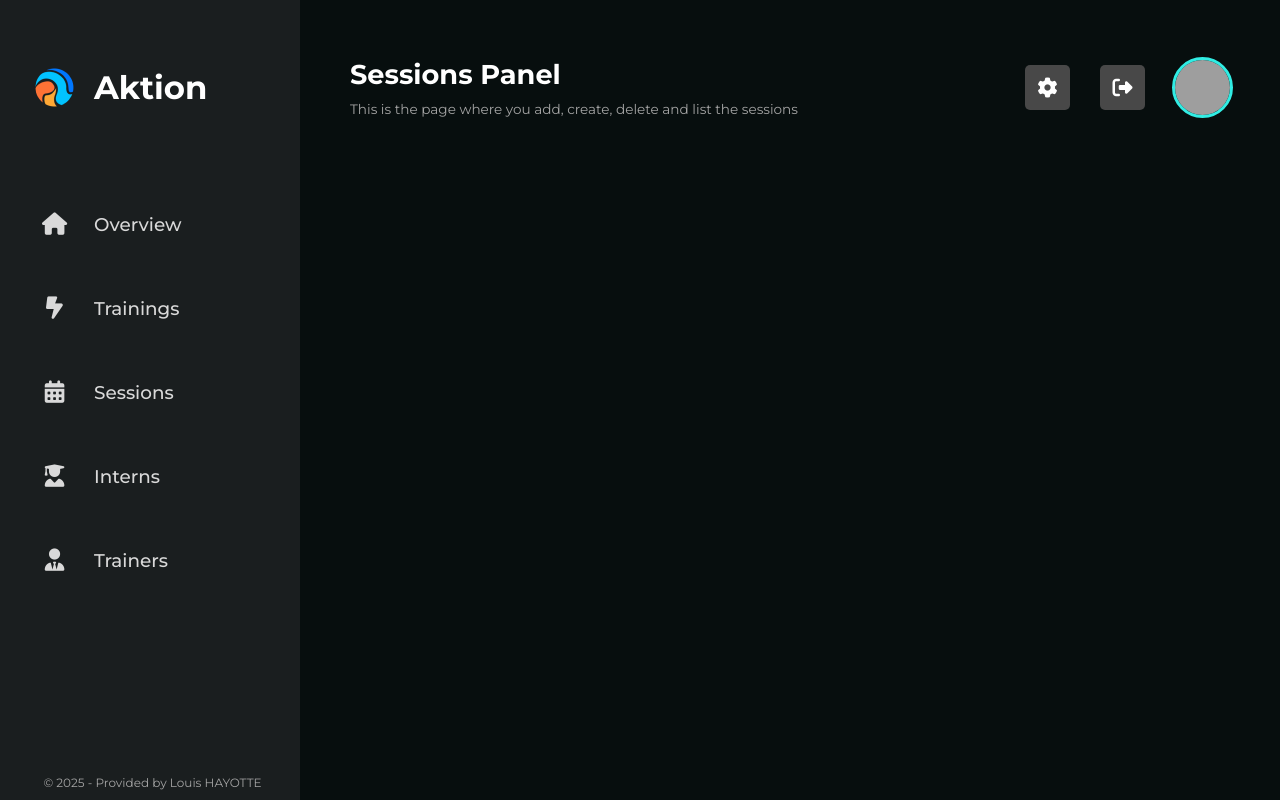
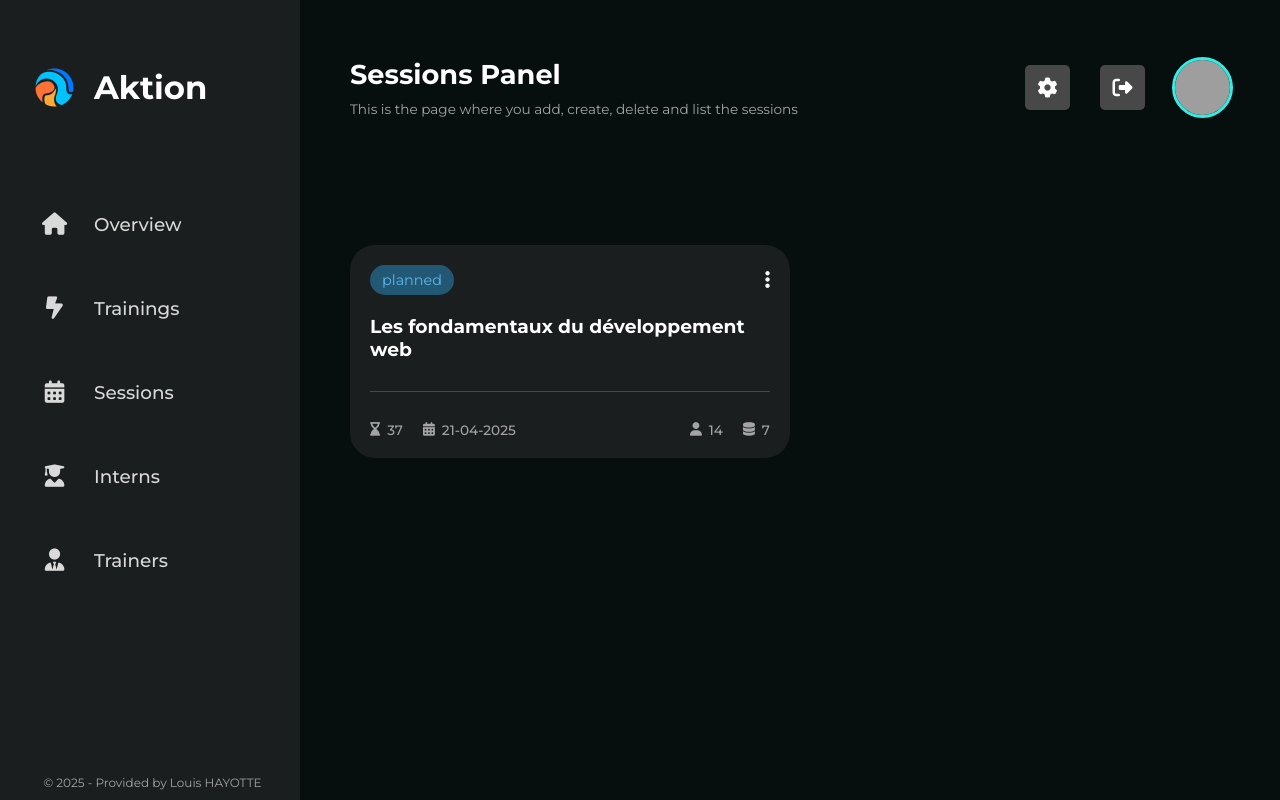
Before and after one commit to LouisHyt/Symfony-Sessions, a Symfony app: template code/templates/session/index.html.twig in a window 1280 px wide. Run offline with Twig, Linux system fonts and the light colour scheme; the template is opened without the code that fills it, so the values that code supplies are empty; some libraries are stand-ins or nearby versions; grey boxes are pictures that could not be loaded.

Commit message:
feat: Added Session view & intern delete

```diff
--- a/code/public/css/components.css
+++ b/code/public/css/components.css
@@ -4,17 +4,17 @@
     font-size: 0.9em;
     white-space: nowrap;
 
-    &.waiting {
+    &.neutral {
         background: #235875;
         color: #5bb5ee;
     }
 
-    &.inactive {
+    &.danger {
         background: #3f2328;
         color: #ff6b6b;
     }
 
-    &.in-session {
+    &.active {
         background: #5b6123;
         color: #beb74b;
     }
--- /dev/null
+++ b/code/public/css/sessions.css
@@ -0,0 +1,58 @@
+.sessions-grid{
+    display: grid;
+    grid-template-columns: repeat(auto-fill, minmax(min(350px, 100%), 1fr));
+}
+
+.session-card {
+    display: flex;
+    flex-direction: column;
+    gap: 10px;
+    background-color: var(--secondary-bg-clr);
+    justify-content: center;
+    padding: 20px;
+    border-radius: 25px;
+    gap: 20px;
+
+    & > .header {
+        display: flex;
+        align-items: center;
+        justify-content: space-between;
+    }
+
+    & > .header > .actions{
+        font-size: 1.25em;
+        cursor: pointer;
+        transition: color 250ms;
+
+        &:hover{
+            color: rgb(175, 175, 175);
+        }
+    }
+
+    & > hr {
+        border: none;
+        background-color: var(--border-clr);
+        height: 1px;
+        margin-block: 10px;
+    }
+
+    & > .infos {
+        display: flex;
+        justify-content: space-between;
+        align-items: center;
+        font-size: 0.85rem;
+        color: var(--text-description-clr);
+        font-weight: 500;
+
+        & > .left, & > .right {
+            display: flex;
+            gap: 20px;
+        }
+
+        .item{
+            display: flex;
+            align-items: center;
+            gap: 7px;
+        }
+    }
+}
--- a/code/public/css/style.css
+++ b/code/public/css/style.css
@@ -43,6 +43,10 @@
     --danger-clr: #823637;
     --neutral-clr: #368082;
 
+    --alert-success: #24b448;
+    --alert-warning: #c58229;
+    --alert-error: #c73d3d;
+
     --header-height: 175px;
 }
 
@@ -80,3 +84,31 @@ body {
     position: relative;
     overflow-y: auto;
 }
+
+/* Flash messages */
+.flashes{
+    margin-bottom: 20px;
+    display: flex;
+    flex-direction: column;
+    align-items: center;
+    gap: 15px;
+
+    & > .alert {
+        padding: 15px 45px;
+        border-radius: 10px;
+        font-weight: 500;
+        width: max-content;
+    }
+
+    & > .alert-success {
+        background-color: var(--alert-success);
+    }
+
+    & > .alert-warning {
+        background-color: var(--alert-warning);
+    }
+
+    & > .alert-error {
+        background-color: var(--alert-error);
+    }
+}
--- a/code/src/Entity/Intern.php
+++ b/code/src/Entity/Intern.php
@@ -184,20 +184,20 @@ class Intern
         $currentDate = new \DateTime();
         $sessionStatus = [
             'label' => 'Inactive',
-            'class' => 'inactive'
+            'class' => 'danger'
         ];
 
         foreach ($sessions as $session) {
             if ($session->getBeginDate() <= $currentDate && $session->getEndDate() >= $currentDate) {
                 $sessionStatus = [
                     'label' => 'In Session',
-                    'class' => 'in-session'
+                    'class' => 'active'
                 ];
                 break;
             } elseif ($session->getBeginDate() > $currentDate) {
                 $sessionStatus = [
                     'label' => 'Waiting for session',
-                    'class' => 'waiting'
+                    'class' => 'neutral'
                 ];
                 break;
             }
--- a/code/templates/base.html.twig
+++ b/code/templates/base.html.twig
@@ -7,6 +7,7 @@
         <link rel="preload" href="https://fonts.bunny.net/css?family=montserrat:300,400,500,600,700" as="style">
         <link href="https://fonts.bunny.net/css?family=montserrat:300,400,500,600,700" rel="stylesheet">
         <link rel="stylesheet" href="https://cdnjs.cloudflare.com/ajax/libs/font-awesome/6.7.2/css/all.min.css" integrity="sha512-Evv84Mr4kqVGRNSgIGL/F/aIDqQb7xQ2vcrdIwxfjThSH8CSR7PBEakCr51Ck+w+/U6swU2Im1vVX0SVk9ABhg==" crossorigin="anonymous" referrerpolicy="no-referrer" />
+        <link rel="stylesheet" href={{asset('css/components.css')}}>
         <link rel="stylesheet" href={{asset('css/style.css')}}>
         {% block stylesheets %}
         {% endblock %}
@@ -21,6 +22,7 @@
             'pageDesc': block('pageDesc')
         } %}
         <main id="content">
+            {% include "partials/flash.html.twig" %}
             {% block body %}{% endblock %}
         </main>
     </body>
--- a/code/templates/components/status-bubble.html.twig
+++ b/code/templates/components/status-bubble.html.twig
@@ -1,5 +1 @@
-{% block stylesheets %}
-    <link rel="stylesheet" href={{asset('css/components.css')}}>
-{% endblock %}
-
-<span class="status {{sessionStatus.class}}">{{sessionStatus.label}}</span>
+<span class="status {{status.class}}">{{status.label}}</span>
--- /dev/null
+++ b/code/templates/partials/flash.html.twig
@@ -0,0 +1,9 @@
+<div class="flashes">
+    {% for label, messages in app.flashes(['success', 'warning', 'error']) %}
+        {% for message in messages %}
+            <div class="alert alert-{{ label }}" role="alert">
+                {{ message }}
+            </div>
+        {% endfor %}
+    {% endfor %}
+</div>
--- a/code/templates/session/index.html.twig
+++ b/code/templates/session/index.html.twig
@@ -1,9 +1,48 @@
 {% extends 'base.html.twig' %}
+
+{% block stylesheets %}
+    <link rel="stylesheet" href={{asset('css/sessions.css')}}>
+{% endblock %}
+
+{% block javascripts %}
+
+{% endblock %}
 
 {% block title %} Sessions Panel {% endblock %}
 {% block pageTitle %} Sessions Panel {% endblock %}
-{% block pageDesc %} This is the page where you add, create, delete and list the sessions {% endblock %}
+{% block pageDesc %} This is the page where you add, create, delete and list the sessions  {% endblock %}
 
 {% block body %}
-
+    <div class="sessions-grid">
+        <div class="session-card">
+            <div class="header">
+                {{include('components/status-bubble.html.twig', {status: {label: "planned", class: "neutral"}})}}
+                <i class="fa-solid fa-ellipsis-vertical actions"></i>
+            </div>
+            <h3>Les fondamentaux du développement web</h3>
+            <hr>
+            <div class="infos">
+                <div class="left">
+                    <div class="item">
+                        <i class="fa-solid fa-hourglass-end"></i>
+                        <span>37</span>
+                    </div>
+                    <div class="item">
+                        <i class="fa-solid fa-calendar-days"></i>
+                        <span>21-04-2025</span>
+                    </div>
+                </div>
+                <div class="right">
+                    <div class="item">
+                        <i class="fa-solid fa-user"></i>
+                        <span>14</span>
+                    </div>
+                    <div class="item">
+                        <i class="fa-solid fa-database"></i>
+                        <span>7</span>
+                    </div>
+                </div>
+            </div>
+        </div>
+    </div>
 {% endblock %}
```
Also changed, not shown: code/public/css/intern.css (+15 -50 lines), code/public/js/internPanel.js (+3 -27 lines), code/src/Controller/InternController.php (+19 -3 lines), code/src/Controller/SessionController.php (+6 -2 lines), code/src/Form/InternType.php (+23 -7 lines), code/templates/intern/add_edit.html.twig (+22 -8 lines), code/templates/intern/index.html.twig (+1 -8 lines).
